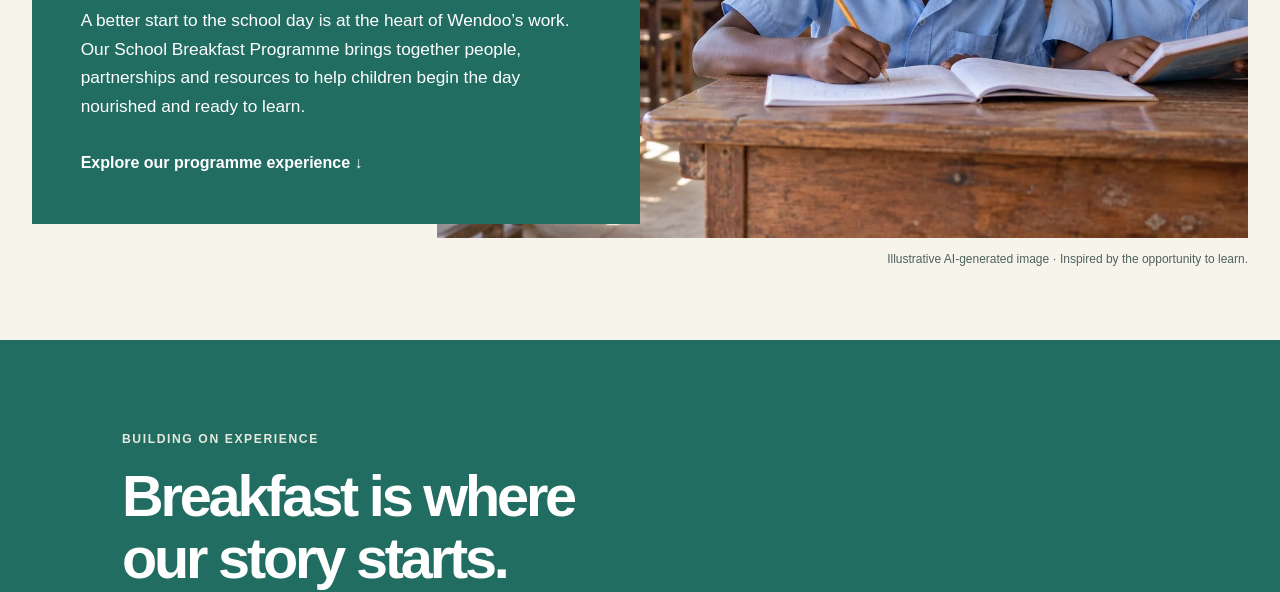
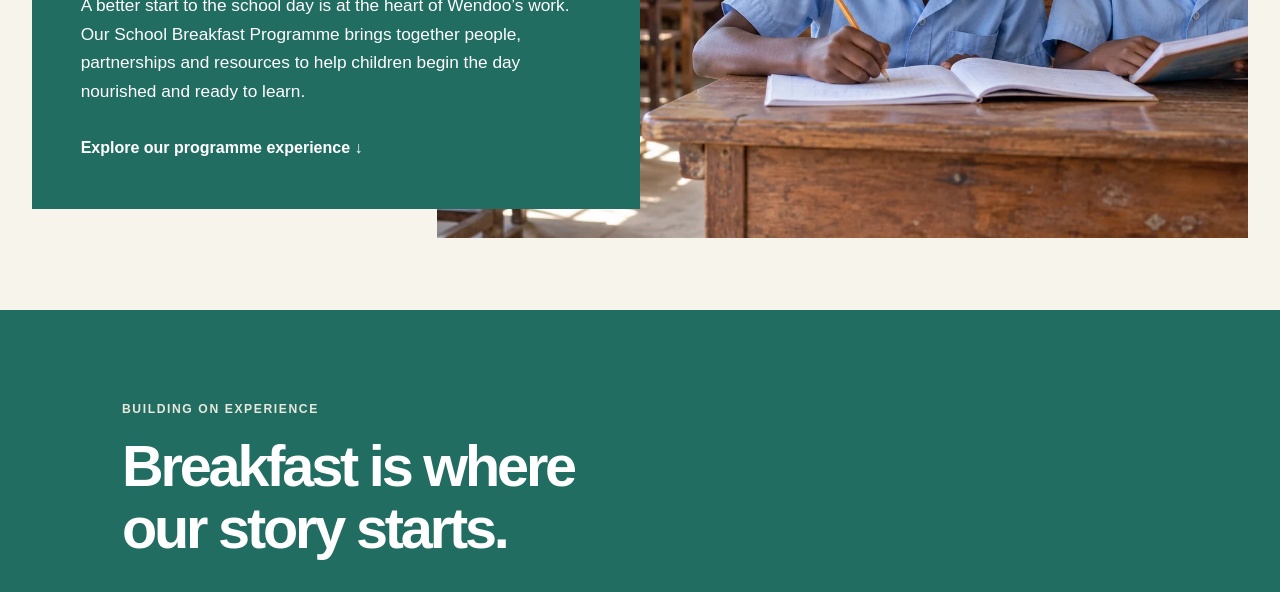
Before and after one commit to Rexdomine/wendoo-ngo, a website: page our-impact.html in a window 1280 px wide. Shown: the part 508-1100 px from the top of the page. Drawn offline with Linux system fonts and the light colour scheme.

Commit message:
Remove the Impact hero image caption

```diff
--- a/our-impact.html
+++ b/our-impact.html
@@ -26,7 +26,6 @@
       </div>
       <figure class="impact-hero-visual">
         <img class="impact-hero-photo" src="/assets/impact-learning-hero.webp" alt="AI-generated illustration of two schoolchildren writing and reading together in a sunlit classroom" width="1536" height="1024" fetchpriority="high" />
-        <figcaption>Illustrative AI-generated image · Inspired by the opportunity to learn.</figcaption>
       </figure>
     </section>
     <section class="impact-record" aria-labelledby="record-title">
```
